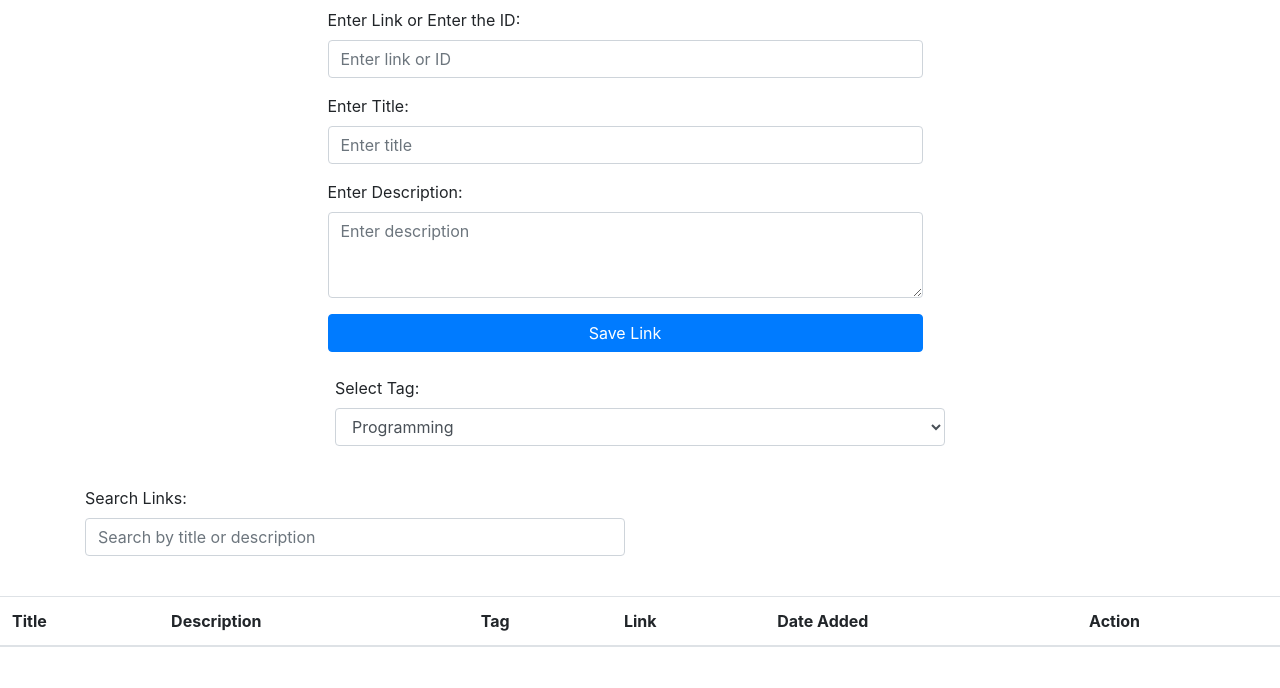
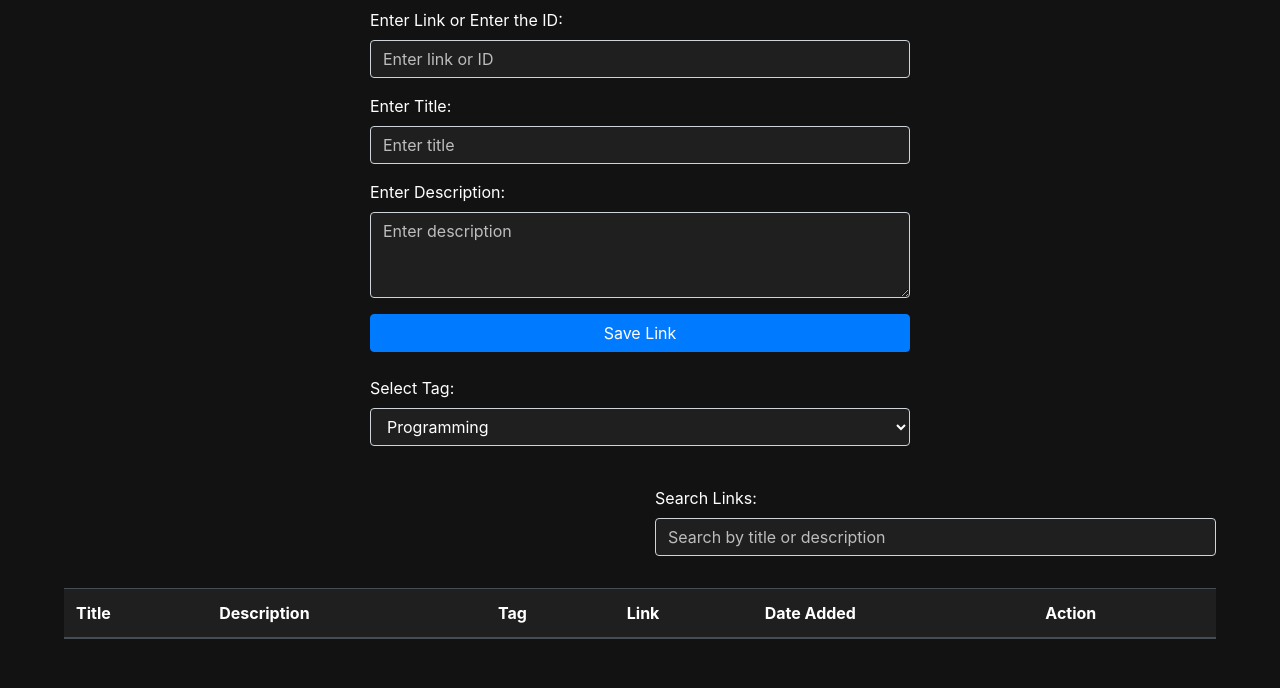
Before and after one commit to farneet24/Link-Manager, a plain HTML site: page index.html in a window 1280 px wide. Shown: the part 112-800 px from the top of the page. Drawn offline with nearby package versions, Linux system fonts and the light colour scheme.

Commit message:
Update index.html

```diff
--- a/index.html
+++ b/index.html
@@ -13,16 +13,45 @@
       href="https://stackpath.bootstrapcdn.com/bootstrap/4.5.2/css/bootstrap.min.css"
     />
     <style>
-      .website-icon {
-        width: 20px;
-        height: 20px;
+      body {
+        background-color: #121212;
+        color: #ffffff;
+      }
+      .navbar,
+      .modal-content,
+      .table,
+      .form-control {
+        background-color: #1f1f1f;
+        color: #ffffff;
+      }
+      .table td,
+      .table th {
+        max-width: 300px; /* Adjust the max width as needed */
+        word-wrap: break-word;
+      }
+      .btn-primary,
+      .btn-secondary {
+        background-color: #007bff;
+        border-color: #007bff;
+      }
+      .btn-secondary {
+        background-color: #6c757d;
+        border-color: #6c757d;
+      }
+      .form-control:focus {
+        background-color: #1f1f1f;
+        color: #ffffff;
+        border-color: #666666;
+      }
+      .form-control::placeholder {
+        color: #bdbdbd;
       }
     </style>
   </head>
   <body>
-    <div class="mt-5">
-      <h1 class="text-center mb-4 my-4">Link Manager</h1>
-      <div class="container-fluid row">
+    <div class="container mt-5">
+      <h1 class="text-center mb-4">Link Manager</h1>
+      <div class="row">
         <div class="col-md-6 mx-auto">
           <div class="form-group">
             <label for="linkInput">Enter Link or Enter the ID:</label>
@@ -57,7 +86,8 @@
         </div>
       </div>
       <br />
-      <div class="container col-md-6 order-md-2">
+      <div class="row">
+        <div class="col-md-6 mx-auto">
           <div class="form-group">
             <label for="tagInput">Select Tag:</label>
             <select class="form-control" id="tagInput">
@@ -66,44 +96,8 @@
             </select>
           </div>
         </div>
-
-      <br />
-      <div class="container">
-        <div class="row">
-          <div class="col-md-6">
-            <div class="form-group">
-              <label for="searchInput">Search Links:</label>
-              <input
-                type="text"
-                class="form-control"
-                id="searchInput"
-                placeholder="Search by title or description"
-              />
-            </div>
-          </div>
-        </div>
       </div>
       <br />
-<!--       <div class="container-fluid row"> -->
-<!--         <div class="col-md-10 mx-auto"> -->
-      <div>
-        <div>
-          <table class="table table-striped">
-            <thead>
-              <tr>
-                <th>Title</th>
-                <th>Description</th>
-                <th>Tag</th>
-                <th>Link</th>
-                <th>Date Added</th>
-                <th>Action</th>
-              </tr>
-            </thead>
-            <tbody id="linkList"></tbody>
-          </table>
-        </div>
-      </div>
-    </div>
 
       <!-- Modal -->
       <div
@@ -138,13 +132,14 @@
                   <textarea
                     class="form-control"
                     id="editDescriptionInput"
+                    rows="10"
                   ></textarea>
                 </div>
                 <div class="form-group">
                   <label for="editTagInput">Tag</label>
                   <select class="form-control" id="editTagInput">
-                  <option value="education">Education</option>
-                  <option value="programming">Programming</option>
+                    <option value="Education">Education</option>
+                    <option value="Programming">Programming</option>
                   </select>
                 </div>
               </form>
@@ -164,10 +159,42 @@
           </div>
         </div>
       </div>
+    </div>
+    <div style="max-width: 90%; margin: auto">
+      <div class="row mb-3">
+        <div class="col-md-6 ml-auto">
+          <div class="form-group">
+            <label for="searchInput">Search Links:</label>
+            <input
+              type="text"
+              class="form-control"
+              id="searchInput"
+              placeholder="Search by title or description"
+            />
+          </div>
+        </div>
+      </div>
+      <div class="row">
+        <div class="col-md-12">
+          <table class="table table-striped table-dark">
+            <thead>
+              <tr>
+                <th>Title</th>
+                <th>Description</th>
+                <th>Tag</th>
+                <th>Link</th>
+                <th>Date Added</th>
+                <th>Action</th>
+              </tr>
+            </thead>
+            <tbody id="linkList"></tbody>
+          </table>
+        </div>
+      </div>
+    </div>
 
     <script src="script.js"></script>
     <script src="https://ajax.googleapis.com/ajax/libs/jquery/3.7.1/jquery.min.js"></script>
-
     <!-- Include Bootstrap JS (make sure it comes after jQuery) -->
     <script src="https://stackpath.bootstrapcdn.com/bootstrap/4.5.2/js/bootstrap.min.js"></script>
   </body>
```
Lines whose indentation alone changed are shown as unchanged.
